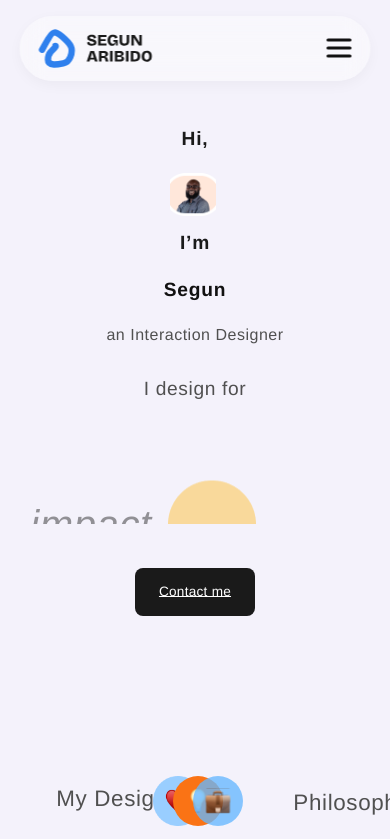
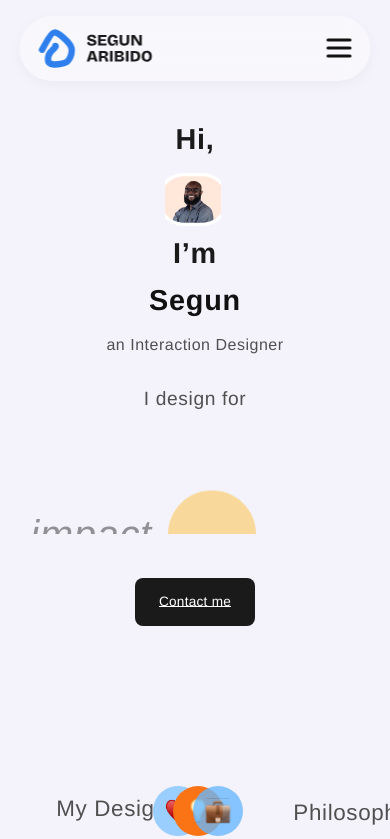
Before and after one commit to neducod/landing-page, a React (Vite) app: page / in a window 390 px wide. Shown: the top 839 px of the page. Built offline with nearby package versions, Linux system fonts and the light colour scheme.

Commit message:
media styles

```diff
--- a/src/styles/hero.css
+++ b/src/styles/hero.css
@@ -20,9 +20,6 @@ body{
   justify-content: center;
   flex-wrap: wrap;
   gap: 0.5rem;
-
-
-
   color: #1A1A1A;
 font-family: "Helvetica Neue";
 font-size: 3rem;
@@ -147,76 +144,6 @@ text-underline-position: from-font;
   transform: translateY(-2px);
 }
 
-/*
-.auto-scroll-container {
-  position: relative;
-  width: 32rempx;
-  height: 6rem;
-  overflow: hidden;
-  background: transparent;
-}
-
-.slide {
-  position: absolute;
-  width: 100%;
-  height: 100%;
-  opacity: 0;
-  transform: translateY(100%);
-  transition: transform 0.9s ease-in-out, opacity 0.9s ease-in-out;
-  display: flex;
-  flex-direction: column;
-  justify-content: center;
-  align-items: center;
-}
-
-
-
-/*
-.move-up {
-  transform: scaleX(1.7);
-}
-.move-down {
-  transform: scaleX(1)
-}
-
-.slide.active {
-  opacity: 1;
-  transform: translateY(0);
-  z-index: 2;
-}
-
-.slide-content {
-  text-align: center;
-  color: #333;
-}
-
-.slide-content h2 {
-  font-size: 1.8rem;
-  margin-bottom: 0.5rem;
-}
-
-.slide-content p {
-  font-size: 1rem;
-  color: #666;
-}
-*/
-
-
-
-
-
-
-
-
-
-
-
-
-
-
-
-
-
 /* ------------------- MEDIA QUERIES ------------------- */
 
 /* For large desktops (1200px and above) */
@@ -322,13 +249,13 @@ text-underline-position: from-font;
     margin-top: 5rem;
     padding: 40px 8px;
   }
-  .intro-title {
+ /* .intro-title {
     font-size: 1.2rem;
   }
   .intro-face {
     width: 50px;
     height: 50px;
-  }
+  }*/
   .intro-subtitle {
     font-size: 1rem;
   }
@@ -342,18 +269,6 @@ text-underline-position: from-font;
     font-size: 0.85rem;
   }
 }
-
-
-
-
-
-
-
-
-
-
-
-
 
 
 
```
